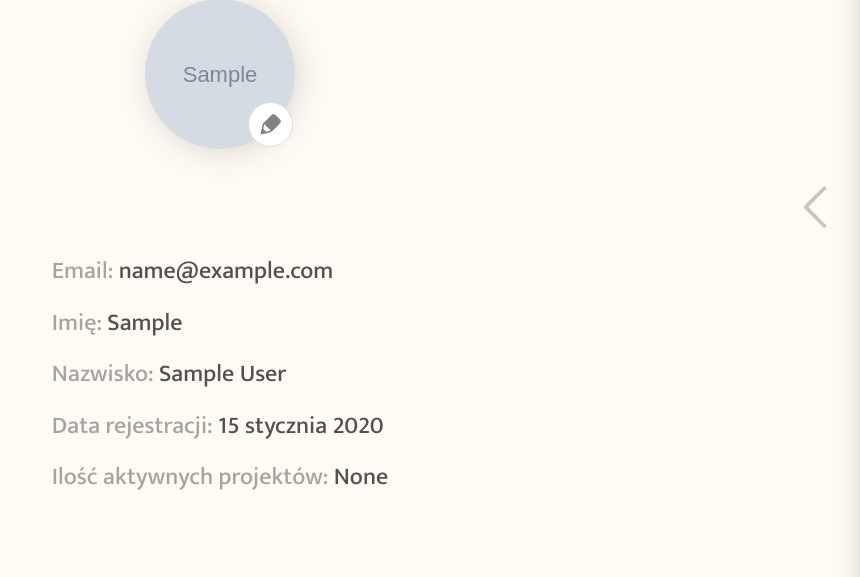
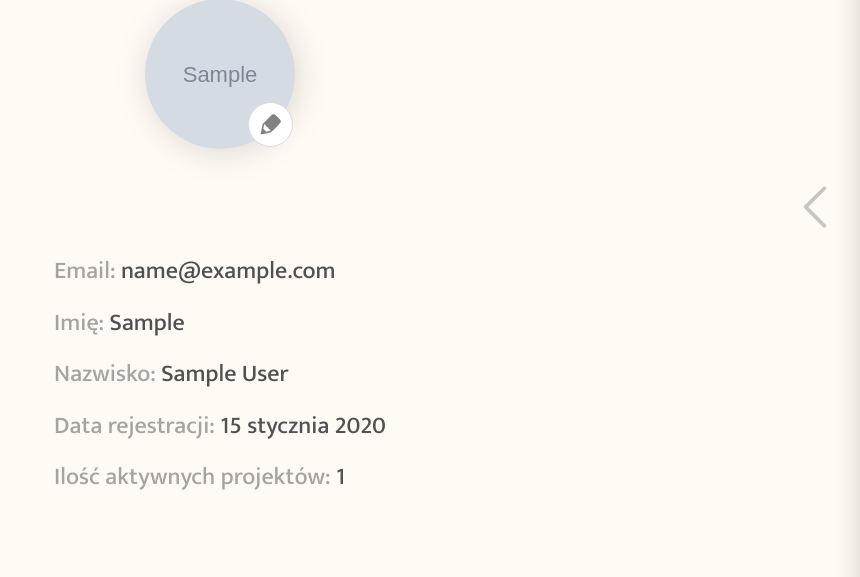
Before and after one commit to NikitaArd/TaskSync, a Django app: page /accounts/information/ in a window 1280 px wide. Shown: the part 223-800 px from the top of the page, without its empty margins (420-1280 px from the left). Run offline with Django 4.2, Linux system fonts and the light colour scheme; a user stored in the database is signed in; tables that the repository leaves empty hold one stand-in row (values such as "Sample post"); grey boxes marked "Sample" are stand-in pictures; some libraries are stand-ins or nearby versions.

Commit message:
[14.25.11.14] Add active project count to user information page

```diff
--- a/project_manager/manager_app/templates/manager_app/account_info_page.html
+++ b/project_manager/manager_app/templates/manager_app/account_info_page.html
@@ -37,7 +37,7 @@
                 <p>Imię: <span>{{ user.first_name }}</span></p>
                 <p>Nazwisko: <span>{{ user.second_name }}</span></p>
                 <p>Data rejestracji: <span>{{ user.registration_datetime|date:"d E Y" }}</span></p>
-                <p>Ilość aktywnych projektów: <span>None</span></p>
+                <p>Ilość aktywnych projektów: <span>{{ project_count }}</span></p>
             </section>
         </div>
     </div>
--- a/project_manager/manager_app/views.py
+++ b/project_manager/manager_app/views.py
@@ -118,10 +118,12 @@ def account_info_page(request):
 
     avatars = Avatar.objects.all()
     avatar_change_url = '{}{}'.format(reverse('account_info_page'), '?mode=change&avatar=')
+    project_count = Project.objects.filter(memberpool__members__in=str(request.user.id)).count()
 
     context = {
             'avatars': avatars,
             'avatar_change_url': avatar_change_url,
+            'project_count': project_count,
             }
 
     return render(request, 'manager_app/account_info_page.html', context)
```
